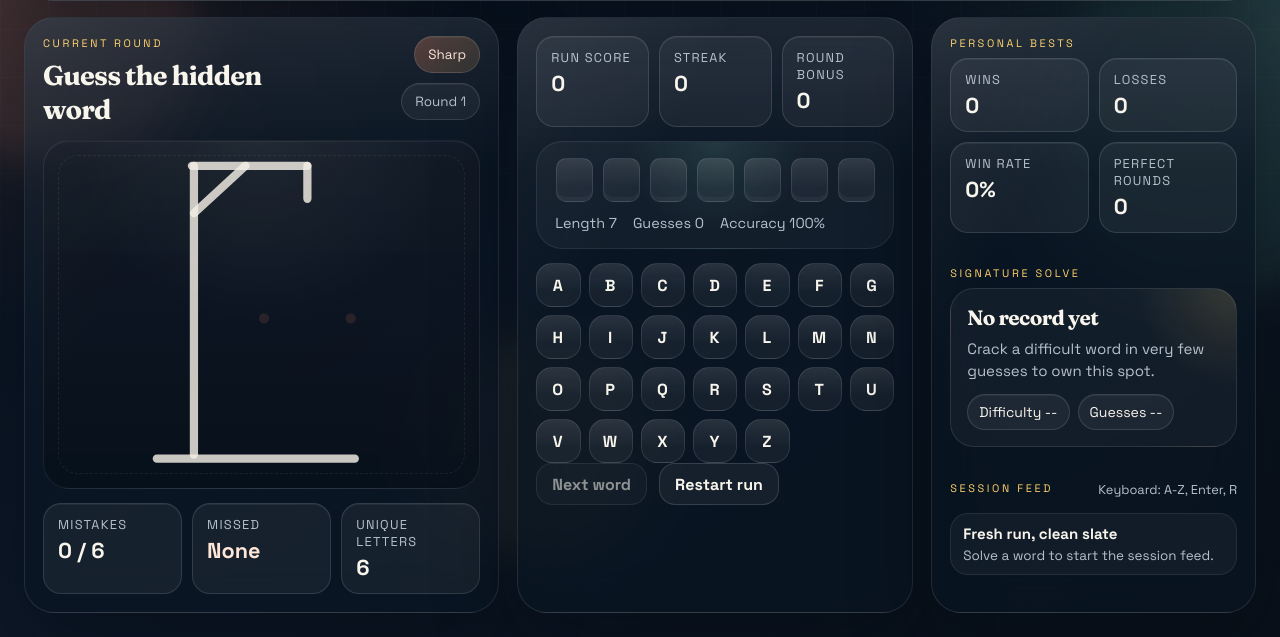
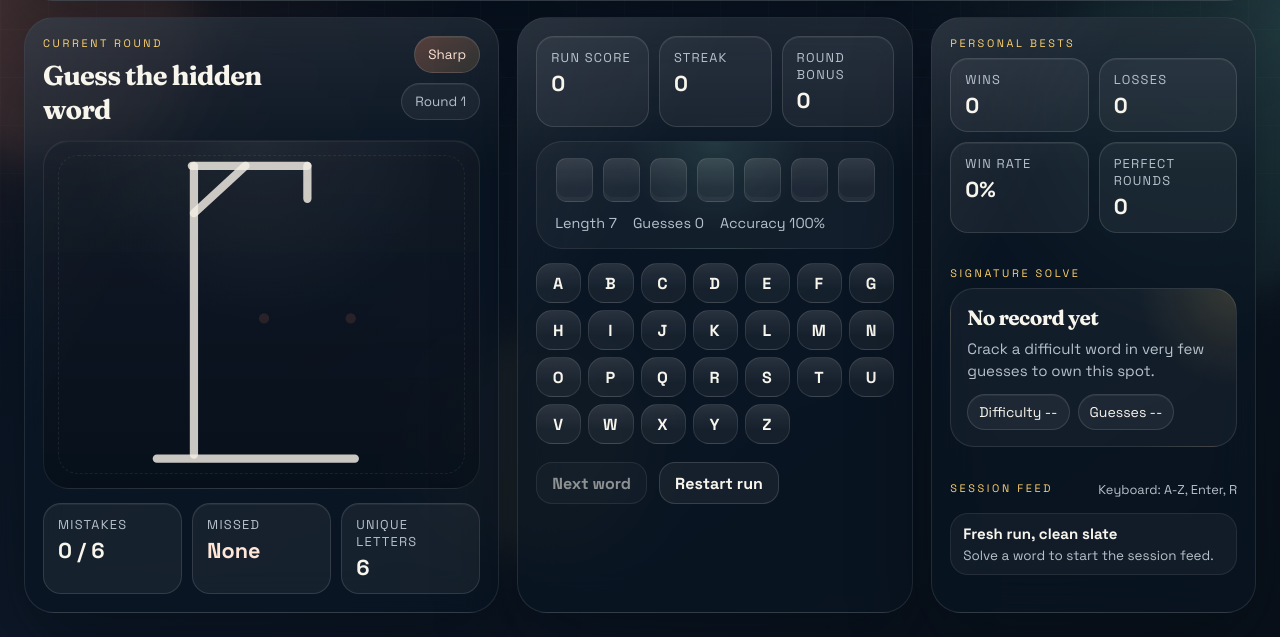
Before and after one commit to ishaanseal/hangmanreal, a plain HTML site: page index.html in a window 1280 px wide. Shown: the part 163-800 px from the top of the page. Drawn offline with Linux system fonts and the light colour scheme.

Commit message:
Fix overlap between keyboard and action buttons

```diff
--- a/styles.css
+++ b/styles.css
@@ -372,6 +372,14 @@ select {
   gap: 12px;
 }
 
+.control-row {
+  margin-top: 14px;
+  padding-top: 4px;
+  flex-shrink: 0;
+  position: relative;
+  z-index: 1;
+}
+
 .button-primary,
 .button-secondary,
 .key-button {
@@ -542,11 +550,11 @@ select {
 .keyboard {
   display: grid;
   grid-template-columns: repeat(7, minmax(0, 1fr));
-  gap: 8px;
+  gap: 7px;
 }
 
 .key-button {
-  min-height: 44px;
+  min-height: 40px;
   font-weight: 700;
   letter-spacing: 0.08em;
   text-transform: uppercase;
```
